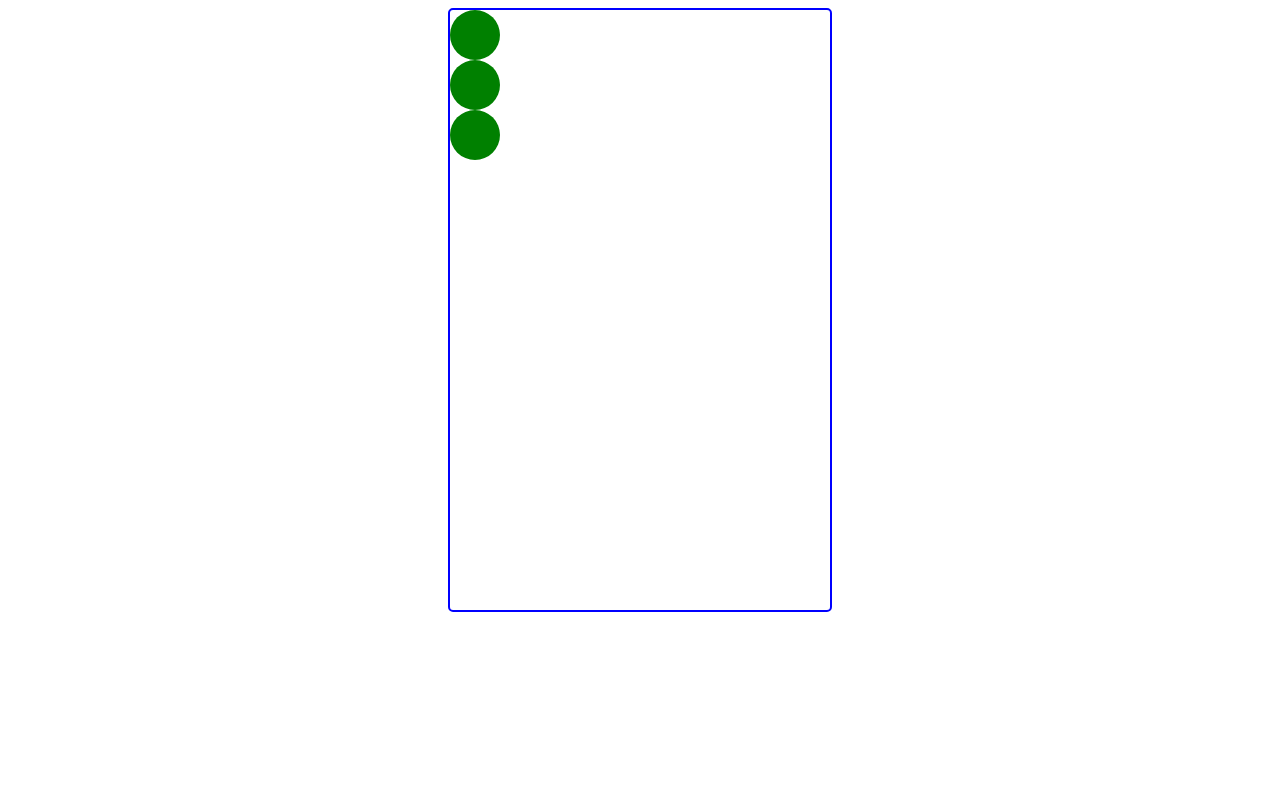
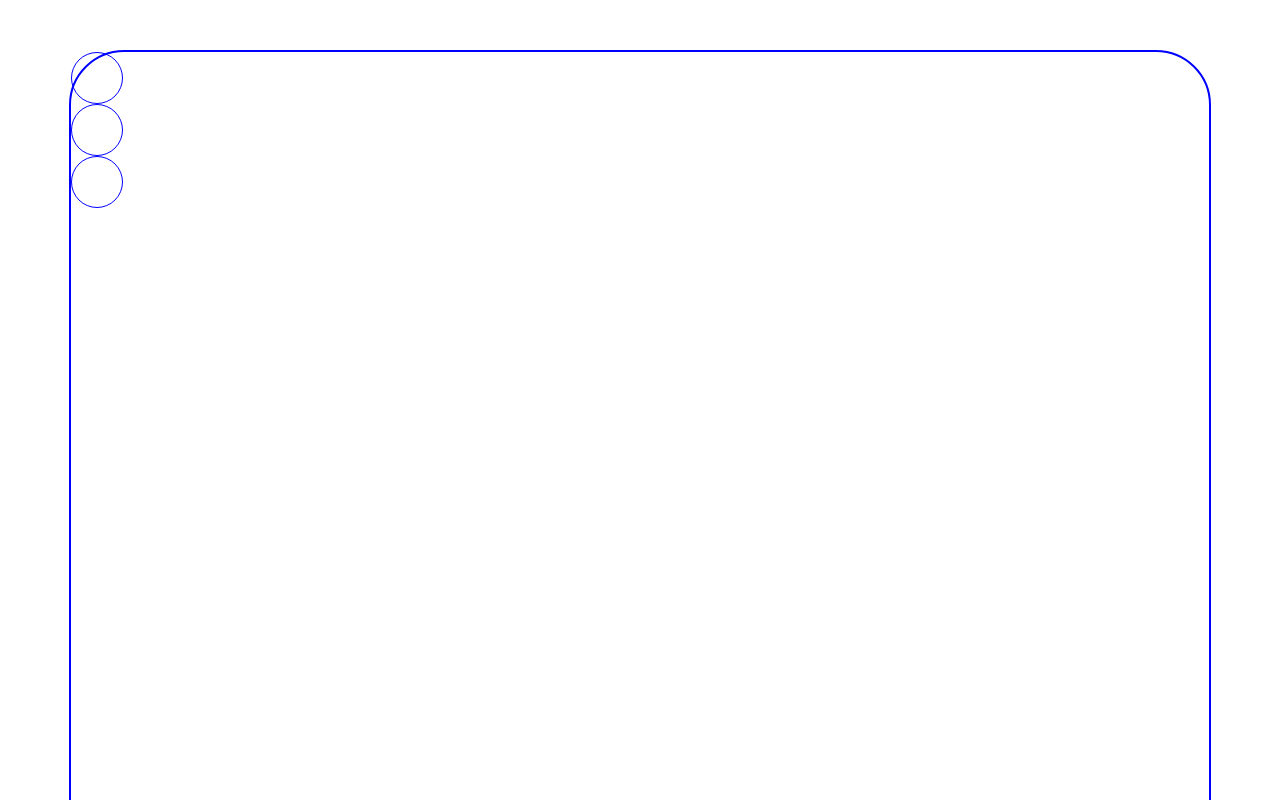
Before and after one commit to GLSea1979/threecircles, a plain HTML site: page index.html in a window 1280 px wide. Shown: the top 800 px of the page. Drawn offline with Linux system fonts and the light colour scheme.

Commit message:
working circle idea

```diff
--- a/style.css
+++ b/style.css
@@ -1,13 +1,14 @@
 .container {
   border: blue 2px solid;
-  border-radius: 5px;
-  width: 30%;
-  height: 600px;
-  margin: 0 auto;
+  border-radius: 55px;
+  width: 90%;
+  height: 1600px;
+  margin: 50px auto;
 }
 .container div {
   height: 50px;
   width: 50px;
   border-radius: 50%;
-  background-color: green;
+  border: blue 1px solid;
+  /*background-color: green;*/
 }
```
